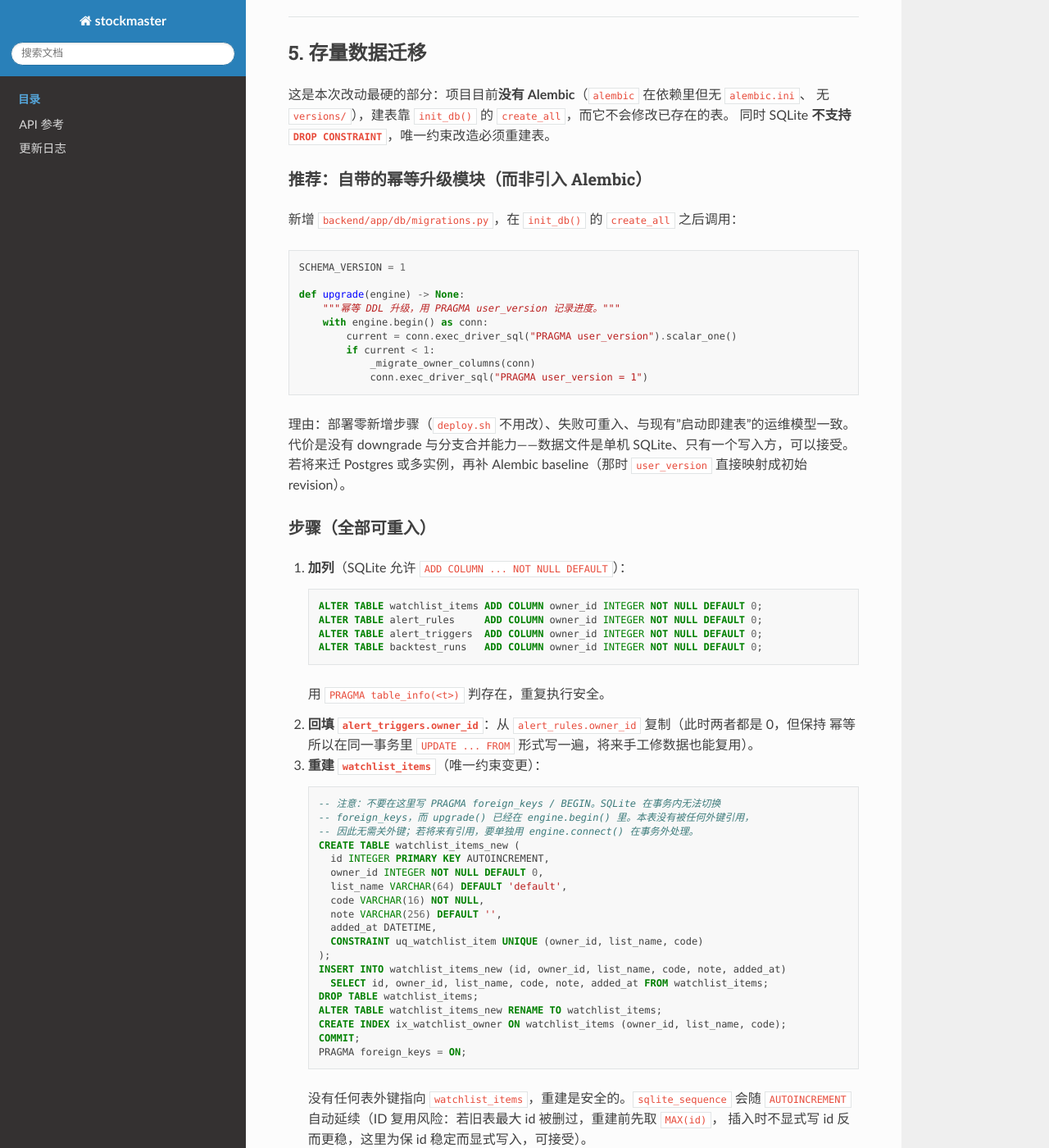
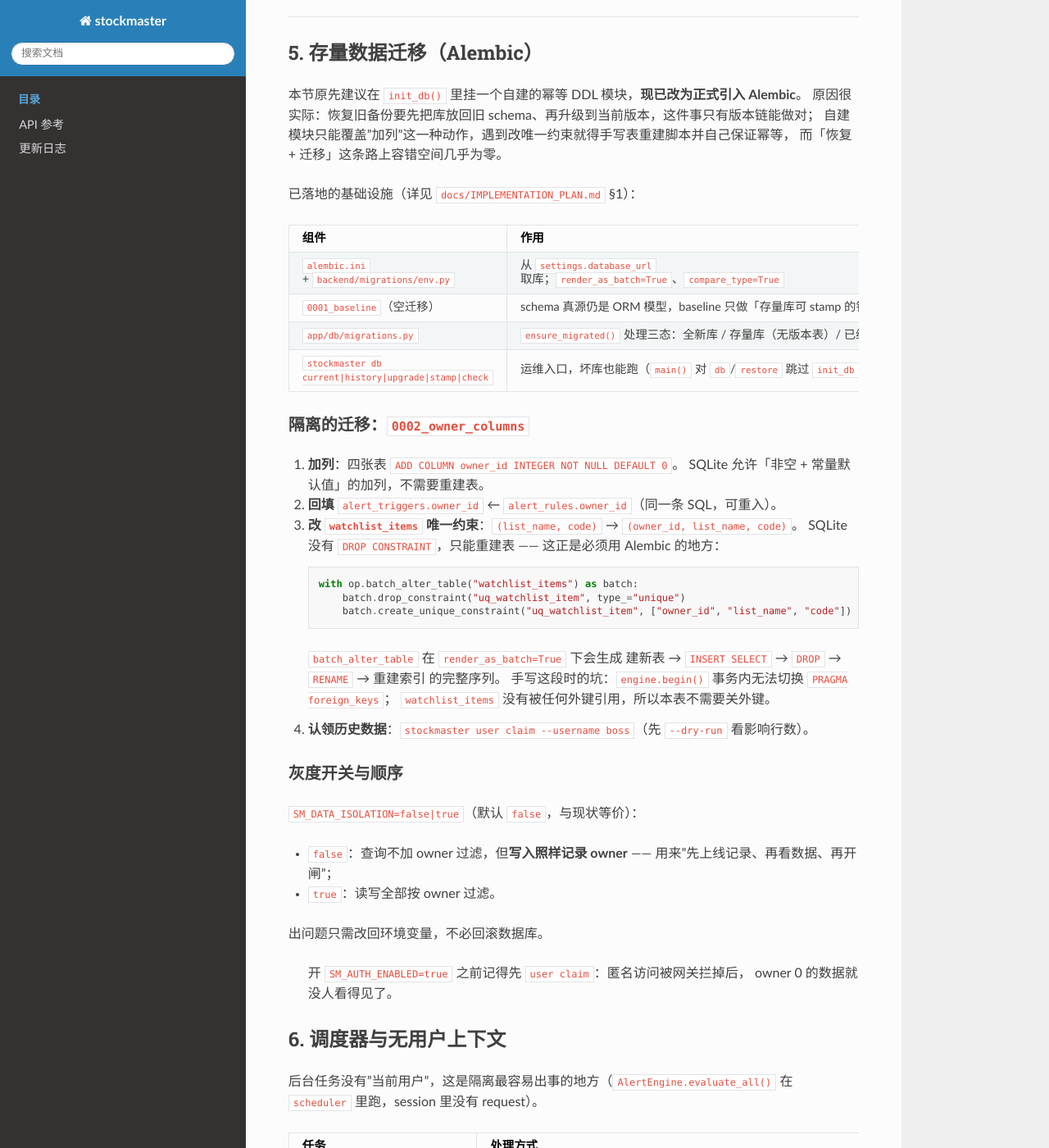
Before and after one commit to gookeryoung/stockmaster, a Sphinx documentation site: the page built from docs/USER_ISOLATION.md, in a window 1280 px wide and 1400 px high, scrolled down 3218 px. Shown: the whole window at 82% size. Built offline with Sphinx 7.4.7 and the Read the Docs theme 3.1.0, drawn with Linux system fonts in a browser that asks for light colours; the version number is read from the project's files by our own code; some of the changed text lies outside the part shown.

Commit message:
docs: 实施计划、部署手册与 API 文档补齐
- `docs/IMPLEMENTATION_PLAN.md`：把「用户隔离 / 迁移 / 备份恢复」三件事拆成
  可验收的阶段，标注依赖顺序与回滚方式。
- `docs/USER_ISOLATION.md`：补齐 `0002_owner_columns` 的 batch_alter_table 写法与
  灰度开关 SM_DATA_ISOLATION 的取舍。
- `docs/DEPLOY_TENCENT.md`：补首次上线的迁移认领步骤、备份目录与恢复演练、
  SM_DB_AUTO_MIGRATE=false 的发布流程。
- `docs/api.rst`、`README.md`：登记 /admin 接口与新增 CLI 命令。

````diff
--- /dev/null
+++ b/docs/IMPLEMENTATION_PLAN.md
@@ -0,0 +1,217 @@
+# 实施计划：Alembic 迁移 · 用户隔离 · 备份恢复
+
+> 关联文档：`docs/USER_ISOLATION.md`（隔离的设计取舍）
+> 本文只回答三件事：**现在做到哪、下一步做什么、每一步怎么验收和回滚**。
+
+---
+
+## 1. 现状（P0 已完成）
+
+| 能力 | 状态 | 落地位置 |
+|---|---|---|
+| Alembic 迁移链 | ✅ 已接入 | `alembic.ini`、`backend/migrations/`、`app/db/migrations.py` |
+| 存量库认领（无版本表的旧库） | ✅ 自动 | `ensure_migrated()` 判 `alembic_version` |
+| 数据库版本 CLI | ✅ | `stockmaster db current / history / upgrade / stamp / check` |
+| 应用级备份（含 manifest） | ✅ | `app/maintenance/backup.py`、`stockmaster backup` |
+| 备份体检（dry-run） | ✅ | `app/maintenance/inspect.py`、`--dry-run`、`POST /admin/restore/inspect` |
+| 恢复（含预备份 / 恢复后迁移） | ✅ | `app/maintenance/restore.py`、`stockmaster restore` |
+| 备份管理 API + 设置页入口 | ✅ | `api/v1/admin.py`、`components/BackupPanel.tsx` |
+| 用户数据隔离 | ❌ 未开始 | 设计与迁移方案见 `USER_ISOLATION.md` |
+
+### 关键设计决定（已落地，改动前先读）
+
+1. **schema 真源仍是 ORM 模型**。迁移链只承载增量，baseline 是空的。
+   建库顺序固定为 `create_all → ensure_migrated → create_all`，因此：
+   - 全新库：`create_all` 建齐 → 版本表打到 head；
+   - 存量库（`create_all` 时代，21 张表但无 `alembic_version`）：**stamp 认领，不重放 baseline**
+     （重放会撞 `table already exists`）；
+   - 已纳管库：按 `current → head` 应用增量。
+2. **`render_as_batch=True`**。SQLite 不支持 `DROP CONSTRAINT` / `ALTER COLUMN`，
+   隔离要改的唯一约束必须靠 batch 重建表，没有这个开关迁移会直接语法错误。
+3. **备份用 SQLite 在线备份协议**（`sqlite3.Connection.backup`），不是文件拷贝：
+   生产库开着 WAL 且后台在写，直接拷 `.db` 会丢 `-wal` 里未 checkpoint 的事务。
+4. **恢复是"能回退"的**：体检 → 非空库要 `force`/`confirm` → 自动预备份 → 覆盖 →
+   恢复后迁移 → 重置连接池 → 重启调度器。模型目录用暂存 + 原子 rename 替换。
+5. **上传走 raw body，不用 multipart**。`python-multipart` 未在依赖里，
+   而 multipart 会把整个归档读进内存 —— 2C2G 的机器恢复一个 1 GB 备份就 OOM。
+   现在按 1 MB 分块落盘，内存占用恒定。
+
+---
+
+## 2. 阶段划分
+
+```
+P0 基础设施（已完成）
+ ├─ Alembic 接入 + 存量库认领
+ └─ 备份 / 恢复 / 体检 / 审计 / 保留策略
+        │
+        ▼
+P1 用户隔离（下一个迭代，2 个 PR）
+ ├─ PR-1 加归属列 + 0002 迁移 + 写入记录（行为不变，可灰度）
+ └─ PR-2 读路径隔离 + 预警引擎按 owner 解析 + 测试矩阵
+        │
+        ▼
+P2 备份自动化（1 个 PR）
+ ├─ 每日定时备份 + 保留轮转 + 失败告警
+ └─ 季度恢复演练（手动 runbook）
+        │
+        ▼
+P3 按用户通知与配额（可选，按需）
+```
+
+---
+
+## 3. P1 用户隔离
+
+设计细节（三类数据边界、`owner_id=0` 的语义、为什么管理员不跨用户读）已在
+`USER_ISOLATION.md` 里定稿，这里只列**改动清单与顺序**。
+
+### PR-1：加列 + 迁移 + 写路径（行为不变）
+
+| 文件 | 改动 |
+|---|---|
+| `backend/app/db/models.py` | `WatchlistItem` / `AlertRule` / `AlertTrigger` / `BacktestRun` 加 `owner_id: int = 0`；唯一约束改 `(owner_id, list_name, code)`；新增 4 个复合索引 |
+| `backend/migrations/versions/0002_owner_columns.py` | 四张表 `add_column`（`NOT NULL DEFAULT 0`）；`watchlist_items` 用 `batch_alter_table` 重建唯一约束；`alert_triggers.owner_id` 从 `alert_rules` 回填 |
+| `backend/app/auth/deps.py` | 新增 `current_owner()`：登录用户取 `user.id`，匿名回落 `GUEST_OWNER_ID = 0` |
+| 各 `create_*` | 显式写 `owner_id=owner`（不依赖模型默认值 0） |
+| `backend/app/cli.py` | `stockmaster user claim --username <name> [--dry-run]`：把 owner 0 的历史数据交给某个账号 |
+| `backend/app/config.py` | `data_isolation: bool = False`（灰度开关，默认关 = 现状） |
+
+**迁移写法（关键片段）**
+
+```python
+def upgrade() -> None:
+    for table in ("watchlist_items", "alert_rules", "alert_triggers", "backtest_runs"):
+        op.add_column(table, sa.Column("owner_id", sa.Integer(), nullable=False, server_default="0"))
+
+    # SQLite 改不了约束：batch 模式会建新表→搬数据→换名，一步到位
+    with op.batch_alter_table("watchlist_items", schema=None) as batch:
+        batch.drop_constraint("uq_watchlist_item", type_="unique")
+        batch.create_unique_constraint("uq_watchlist_item", ["owner_id", "list_name", "code"])
+        batch.create_index("ix_watchlist_owner", ["owner_id", "list_name", "code"])
+
+    # 触发记录冗余 owner，避免列表页 join 回 alert_rules
+    op.execute(
+        "UPDATE alert_triggers SET owner_id = "
+        "(SELECT owner_id FROM alert_rules WHERE alert_rules.id = alert_triggers.rule_id) "
+        "WHERE owner_id = 0"
+    )
+```
+
+**验收**
+
+- `stockmaster db upgrade` 在「有数据的旧库」上跑通，行数不变、`uq_watchlist_item` 已含 owner；
+- 关掉 `SM_DATA_ISOLATION` 时，全量测试与手工回归与升级前完全一致；
+- `db check` 无缺列。
+
+**回滚**：`db downgrade 0001_baseline`（batch 再重建回旧约束）；或直接不启用隔离开关。
+
+### PR-2：读路径隔离
+
+| 文件 | 改动 |
+|---|---|
+| `backend/app/db/scoped.py`（新增） | `owned_stmt()` / `owned_or_404()`：非本人一律 **404**（403 会泄露 id 是否存在） |
+| `api/v1/system.py` | 自选股 4 个端点按 owner 过滤 |
+| `api/v1/alerts.py` | 规则/触发/扫描/预览按 owner；`/alerts/scan` 只扫本人 |
+| `api/v1/backtest.py` | 历史与详情按 owner |
+| `alert/engine.py` | `_resolve_scope` 的 `watchlist` 分支按 `(rule.owner_id, list_name)` 取；**这是最容易漏的一行** |
+| `jobs/tasks.py` | `_default_universe()` / `job_snapshot_poll` 取所有用户自选的**并集**（共享行情数据只存一份） |
+| `frontend` | 基本无改动；用户页可加只读统计列（自选数/规则数/回测数） |
+
+**验收（= 测试矩阵，`backend/tests/test_isolation.py`）**
+
+两个账号 A/B 对每个私有端点交叉访问，断言 404 或空列表：
+
+```python
+PRIVATE_CASES = [
+    ("GET",    "/api/v1/watchlist"),
+    ("DELETE", "/api/v1/watchlist/{a_item}"),
+    ("GET",    "/api/v1/alerts/rules"),
+    ("PATCH",  "/api/v1/alerts/rules/{a_rule}"),
+    ("GET",    "/api/v1/alerts/triggers"),
+    ("GET",    "/api/v1/backtest/{a_run}"),
+]
+```
+
+另外必须覆盖：两人同名 `default` 清单各加同一只股票都成功（旧约束会串改 `note`）；
+B 的 `scope=watchlist` 规则只命中 B 的自选；匿名（`SM_AUTH_ENABLED=false`）落 owner 0 可读写。
+
+**回滚**：`SM_DATA_ISOLATION=false` 立即回到共享语义（列还在，无害）。
+
+---
+
+## 4. P2 备份自动化
+
+| 项 | 做法 |
+|---|---|
+| 定时备份 | 调度器加 `backup` job：交易日 17:30（预警扫描之后），调 `create_backup(note="auto")` |
+| 保留轮转 | 复用 `prune_backups()` + `SM_BACKUP_KEEP`（默认 7） |
+| 失败告警 | 备份失败走现有 `notify()` 通道；失败不影响调度器后续任务 |
+| 恢复演练 | 每季度手动：下载最新备份 → 在临时目录 `SM_DATA_DIR=/tmp/drill` 恢复 → `db check` → 删掉 |
+| 异地留存（可选） | 归档同步到对象存储（COS），本地只留 3 份；需新增 `cos-python-sdk-v5` 依赖，暂不做 |
+
+验收：连续 7 天自动备份存在且 `backup --list` 可读 manifest；磁盘占用稳定在 `keep × 单份大小`。
+
+---
+
+## 5. 上线 Runbook（本次改动）
+
+```bash
+# 1) 拉代码（本次新增了 alembic.ini、backend/migrations、app/maintenance，必须重建镜像）
+cd /opt/stockmaster && git pull
+
+# 2) 部署前先看清当前库版本与数据量
+docker compose --env-file .env -f docker-compose.prod.yml exec app \
+  python -m app.cli db current
+
+# 3) 构建并发布（deploy.sh 会自动备份 /data 卷，保留 5 份）
+./deploy/deploy.sh
+
+# 4) 确认启动时已自动认领版本
+docker compose --env-file .env -f docker-compose.prod.yml exec app \
+  python -m app.cli db current      # 应输出 当前=最新=0001_baseline
+
+# 5) 手工打一份基线备份（之后的任何操作都有退路）
+docker compose --env-file .env -f docker-compose.prod.yml exec app \
+  python -m app.cli backup --note "alembic-introduced"
+```
+
+演练恢复（**先在本地/临时数据目录做**）：
+
+```bash
+SM_DATA_DIR=/tmp/drill python -m app.cli restore ~/backups/xxx.tar.gz --dry-run
+SM_DATA_DIR=/tmp/drill python -m app.cli restore ~/backups/xxx.tar.gz --force
+```
+
+### 需要的配置项（都有默认值，可不动）
+
+| 变量 | 默认 | 说明 |
+|---|---|---|
+| `SM_DB_AUTO_MIGRATE` | `true` | 启动自动迁移；设 false 则要求先 `db upgrade`（版本落后会告警） |
+| `SM_BACKUP_KEEP` | `7` | 本地备份保留份数，`0` 不清理 |
+| `SM_BACKUP_INCLUDE_SECRET` | `true` | 归档是否含 `.auth_secret` |
+
+> `docker-compose.prod.yml` 逐项列出 environment，新增变量**必须**同步进去，否则传不进容器。
+> 这三项走 `.env` 默认值即可，暂不加进 compose；需要改时再补（P2 一并处理）。
+
+---
+
+## 6. 风险与对策
+
+| 风险 | 影响 | 对策 |
+|---|---|---|
+| 镜像漏拷 `alembic.ini` / `migrations` | 容器内 `db` 命令报「迁移目录缺失」 | Dockerfile.prod 已加 `COPY alembic.ini ./`；`backend/migrations` 随 `COPY backend/` 进入 |
+| 存量库被误 `stamp` 到 head 但结构落后 | 少了列，业务查询才报错 | `ensure_migrated` 之后跑 `schema_drift()` 告警；`db check` 可显式体检 |
+| 恢复期间仍有 HTTP 写请求 | 数据竞争 | 恢复前暂停调度器 + 进程内互斥锁；**完成后建议重启服务**（响应里已提示） |
+| 备份含签名密钥 | 归档泄露 = 可伪造会话 | manifest 标注 `secrets.auth_secret`，检查页与列表都提示；可 `--no-secret` / `include_secret=false` |
+| 全市场库备份体积大 | 50 GB 磁盘被备份吃满 | `SM_BACKUP_KEEP` 限制份数；deploy.sh 的卷备份另有 5 份上限；必要时降 `keep` |
+| 同一秒两次备份 | 后一份覆盖前一份 | 已修：`_unique_path()` 自动追加 `-2`、`-3` |
+| SQLite 在 Windows 上文件被占用 | 迁移/清库失败 | 备份恢复一律走连接协议而非删文件；测试里显式 `reset_engine()` |
+
+---
+
+## 7. 未决项
+
+1. 隔离是否需要「共享清单」（团队公用一份 `default`）：默认按纯私有实施，`owner_id=0` 可复用为全员可见。
+2. 回测结果是否支持发链接共享：需要 `visibility` + `share_token`，而不是放宽 owner 过滤。
+3. 备份是否异地留存（COS）：等本地轮转稳定运行一段时间再评估。
--- a/docs/USER_ISOLATION.md
+++ b/docs/USER_ISOLATION.md
@@ -131,96 +131,53 @@ def owned_or_404(session, model, pk, owner_id: int, label: str):
 
 ---
 
-## 5. 存量数据迁移
+## 5. 存量数据迁移（Alembic）
 
-这是本次改动最硬的部分：项目目前**没有 Alembic**（`alembic` 在依赖里但无 `alembic.ini`、
-无 `versions/`），建表靠 `init_db()` 的 `create_all`，而它不会修改已存在的表。
-同时 SQLite **不支持 `DROP CONSTRAINT`**，唯一约束改造必须重建表。
+本节原先建议在 `init_db()` 里挂一个自建的幂等 DDL 模块，**现已改为正式引入 Alembic**。
+原因很实际：恢复旧备份要先把库放回旧 schema、再升级到当前版本，这件事只有版本链能做对；
+自建模块只能覆盖"加列"这一种动作，遇到改唯一约束就得手写表重建脚本并自己保证幂等，
+而「恢复 + 迁移」这条路上容错空间几乎为零。
 
-### 推荐：自带的幂等升级模块（而非引入 Alembic）
+已落地的基础设施（详见 `docs/IMPLEMENTATION_PLAN.md` §1）：
 
-新增 `backend/app/db/migrations.py`，在 `init_db()` 的 `create_all` 之后调用：
+| 组件 | 作用 |
+|---|---|
+| `alembic.ini` + `backend/migrations/env.py` | 从 `settings.database_url` 取库；`render_as_batch=True`、`compare_type=True` |
+| `0001_baseline`（空迁移） | schema 真源仍是 ORM 模型，baseline 只做「存量库可 stamp 的锚点」 |
+| `app/db/migrations.py` | `ensure_migrated()` 处理三态：全新库 / 存量库（无版本表）/ 已纳管库 |
+| `stockmaster db current\|history\|upgrade\|stamp\|check` | 运维入口，坏库也能跑（`main()` 对 `db`/`restore` 跳过 `init_db`） |
 
-```python
-SCHEMA_VERSION = 1
+### 隔离的迁移：`0002_owner_columns`
 
-def upgrade(engine) -> None:
-    """幂等 DDL 升级，用 PRAGMA user_version 记录进度。"""
-    with engine.begin() as conn:
-        current = conn.exec_driver_sql("PRAGMA user_version").scalar_one()
-        if current < 1:
-            _migrate_owner_columns(conn)
-            conn.exec_driver_sql("PRAGMA user_version = 1")
-```
+1. **加列**：四张表 `ADD COLUMN owner_id INTEGER NOT NULL DEFAULT 0`。
+   SQLite 允许「非空 + 常量默认值」的加列，不需要重建表。
+2. **回填** `alert_triggers.owner_id` ← `alert_rules.owner_id`（同一条 SQL，可重入）。
+3. **改 `watchlist_items` 唯一约束**：`(list_name, code)` → `(owner_id, list_name, code)`。
+   SQLite 没有 `DROP CONSTRAINT`，只能重建表 —— 这正是必须用 Alembic 的地方：
 
-理由：部署零新增步骤（`deploy.sh` 不用改）、失败可重入、与现有"启动即建表"的运维模型一致。
-代价是没有 downgrade 与分支合并能力——数据文件是单机 SQLite、只有一个写入方，可以接受。
-若将来迁 Postgres 或多实例，再补 Alembic baseline（那时 `user_version` 直接映射成初始 revision）。
-
-### 步骤（全部可重入）
-
-1. **加列**（SQLite 允许 `ADD COLUMN ... NOT NULL DEFAULT`）：
-
-   ```sql
-   ALTER TABLE watchlist_items ADD COLUMN owner_id INTEGER NOT NULL DEFAULT 0;
-   ALTER TABLE alert_rules     ADD COLUMN owner_id INTEGER NOT NULL DEFAULT 0;
-   ALTER TABLE alert_triggers  ADD COLUMN owner_id INTEGER NOT NULL DEFAULT 0;
-   ALTER TABLE backtest_runs   ADD COLUMN owner_id INTEGER NOT NULL DEFAULT 0;
+   ```python
+   with op.batch_alter_table("watchlist_items") as batch:
+       batch.drop_constraint("uq_watchlist_item", type_="unique")
+       batch.create_unique_constraint("uq_watchlist_item", ["owner_id", "list_name", "code"])
    ```
 
-   用 `PRAGMA table_info(<t>)` 判存在，重复执行安全。
+   `batch_alter_table` 在 `render_as_batch=True` 下会生成
+   建新表 → `INSERT SELECT` → `DROP` → `RENAME` → 重建索引 的完整序列。
+   手写这段时的坑：`engine.begin()` 事务内无法切换 `PRAGMA foreign_keys`；
+   `watchlist_items` 没有被任何外键引用，所以本表不需要关外键。
+4. **认领历史数据**：`stockmaster user claim --username boss`（先 `--dry-run` 看影响行数）。
 
-2. **回填 `alert_triggers.owner_id`**：从 `alert_rules.owner_id` 复制（此时两者都是 0，但保持
-   幂等所以在同一事务里 `UPDATE ... FROM` 形式写一遍，将来手工修数据也能复用）。
-
-3. **重建 `watchlist_items`**（唯一约束变更）：
-
-   ```sql
-   -- 注意：不要在这里写 PRAGMA foreign_keys / BEGIN。SQLite 在事务内无法切换
-   -- foreign_keys，而 upgrade() 已经在 engine.begin() 里。本表没有被任何外键引用，
-   -- 因此无需关外键；若将来有引用，要单独用 engine.connect() 在事务外处理。
-   CREATE TABLE watchlist_items_new (
-     id INTEGER PRIMARY KEY AUTOINCREMENT,
-     owner_id INTEGER NOT NULL DEFAULT 0,
-     list_name VARCHAR(64) DEFAULT 'default',
-     code VARCHAR(16) NOT NULL,
-     note VARCHAR(256) DEFAULT '',
-     added_at DATETIME,
-     CONSTRAINT uq_watchlist_item UNIQUE (owner_id, list_name, code)
-   );
-   INSERT INTO watchlist_items_new (id, owner_id, list_name, code, note, added_at)
-     SELECT id, owner_id, list_name, code, note, added_at FROM watchlist_items;
-   DROP TABLE watchlist_items;
-   ALTER TABLE watchlist_items_new RENAME TO watchlist_items;
-   CREATE INDEX ix_watchlist_owner ON watchlist_items (owner_id, list_name, code);
-   COMMIT;
-   PRAGMA foreign_keys = ON;
-   ```
-
-   没有任何表外键指向 `watchlist_items`，重建是安全的。`sqlite_sequence` 会随
-   `AUTOINCREMENT` 自动延续（ID 复用风险：若旧表最大 id 被删过，重建前先取 `MAX(id)`，
-   插入时不显式写 id 反而更稳，这里为保 id 稳定而显式写入，可接受）。
-
-4. **认领（可选，显式执行）**：把 owner 0 的历史数据交给某个账号：
-
-   ```bash
-   uv run stockmaster user claim --username boss --dry-run   # 先看会动多少行
-   uv run stockmaster user claim --username boss
-   ```
-
-   `0` 直接保留、匿名人可见，也说得通；但一旦开 `SM_AUTH_ENABLED=true`，匿名访问被网关拦掉，
-   owner 0 的数据就变成"谁都看不见"。所以开鉴权前应认领，命令里要打印各表受影响行数。
-
-### 灰度开关
+### 灰度开关与顺序
 
 `SM_DATA_ISOLATION=false|true`（默认 `false`，与现状等价）：
 
-- `false`：查询不加 owner 过滤，但**写入照样记录 owner**。用来"先上线记录、再看数据、再开闸"。
+- `false`：查询不加 owner 过滤，但**写入照样记录 owner** —— 用来"先上线记录、再看数据、再开闸"；
 - `true`：读写全部按 owner 过滤。
 
-这样出问题时回滚只需要改一个环境变量，不必回滚数据库。
+出问题只需改回环境变量，不必回滚数据库。
 
----
+> 开 `SM_AUTH_ENABLED=true` 之前记得先 `user claim`：匿名访问被网关拦掉后，
+> owner 0 的数据就没人看得见了。
 
 ## 6. 调度器与无用户上下文
 
@@ -272,6 +229,8 @@ def upgrade(engine) -> None:
 
 ## 9. 实施顺序（四个可独立上线的改动）
 
+> 排期、验收口径与回滚方式统一维护在 `docs/IMPLEMENTATION_PLAN.md`；本节只说明「为什么这样切」。
+
 1. **PR-1 归属列 + 迁移 + 写入记录**（隔离关）：加列、重建唯一约束、所有 create 写 owner、
    `user claim` 命令。此时行为与现在**完全一致**，只是数据开始带上归属。
 2. **PR-2 读路径隔离**：`current_owner` / `owned_stmt` / `owned_or_404` 接入 watchlist + alerts，
--- a/docs/api.rst
+++ b/docs/api.rst
@@ -57,6 +57,8 @@ API 参考
 密码哈希、JWT、微信 OAuth 与账号服务。``SM_AUTH_ENABLED=false`` 时网关不拦截，
 但账号页与令牌校验仍然可用。
 
+.. automodule:: app.maintenance
+
 .. automodule:: app.auth
    :members:
    :undoc-members:
````
Also changed, not shown: README.md (+30 -0 lines), docs/DEPLOY_TENCENT.md (+33 -0 lines).
